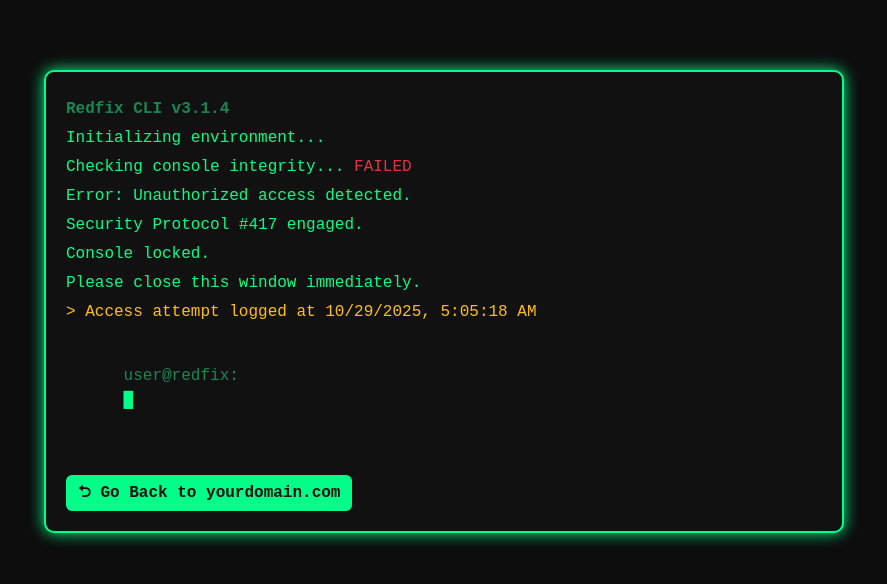
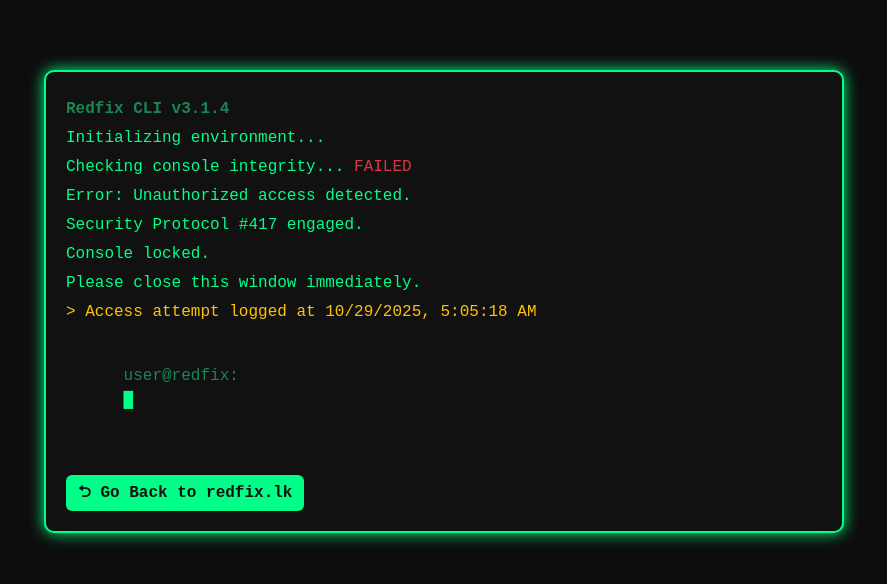
Before and after one commit to dilushanka/redfix, a plain HTML site: page error.html in a window 1280 px wide. Shown: the whole page, without its empty margins (196-1083 px from the left). Drawn offline with nearby package versions, Linux system fonts and the light colour scheme.

Commit message:
Update error.html

```diff
--- a/error.html
+++ b/error.html
@@ -75,7 +75,7 @@
 
     // Extract ?h= parameter (example: ?h=cineru.lk)
     const params = new URLSearchParams(window.location.search);
-    const host = params.get('h') || 'yourdomain.com';
+    const host = params.get('h') || 'redfix.lk';
 
     // Create a Go Back button
     const backDiv = document.getElementById("backLink");
```
